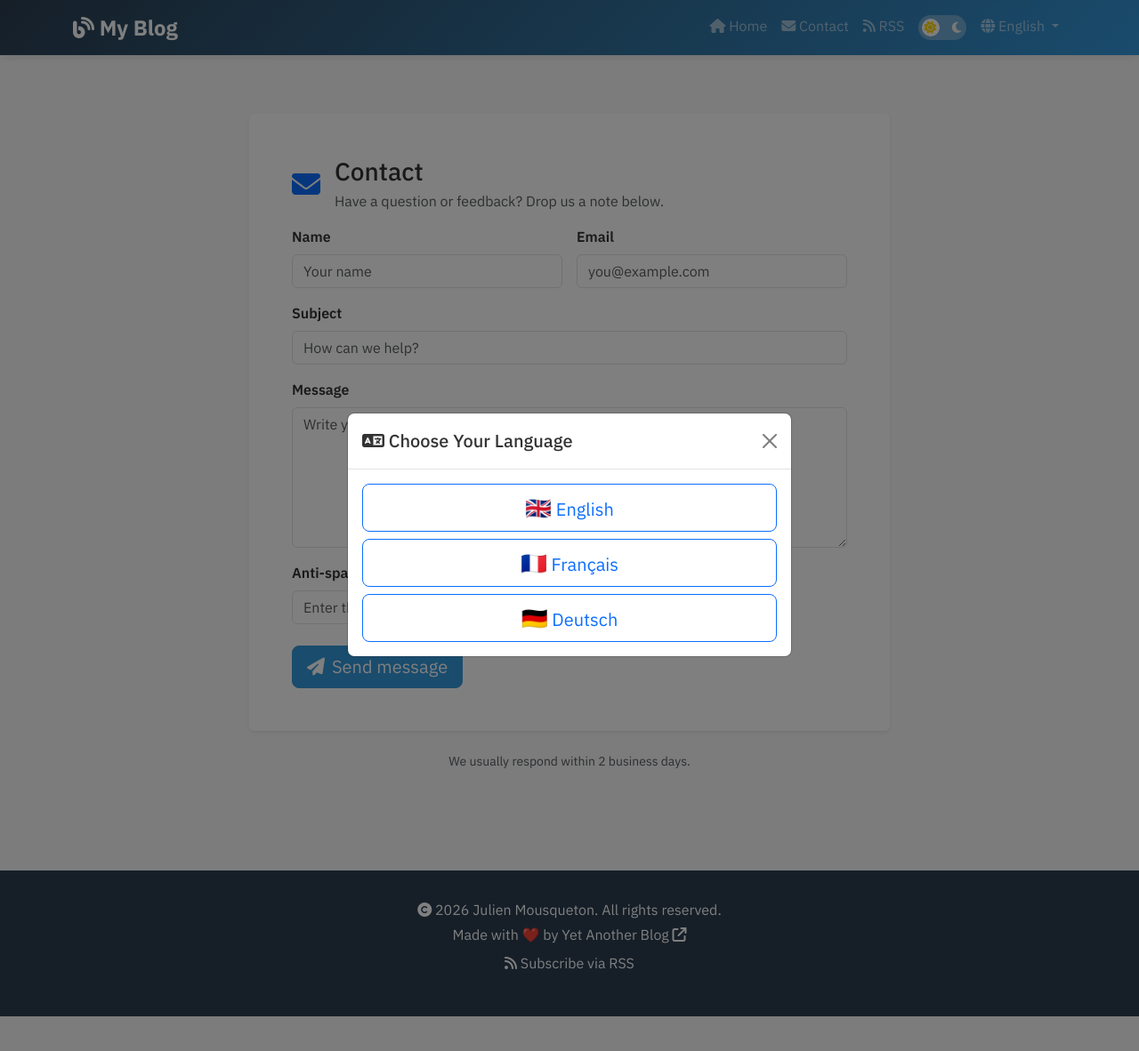
After one commit to JMousqueton/Yet-Another-Blog, a Flask app: page /en/contact in a window 1280 px wide. The commit adds this page. Shown: the top 1182 px of the page at 89% size. Run offline with Flask 3, Linux system fonts and the light colour scheme; the visitor is signed in with stand-in values (Sample User, id 1); data that the repository does not hold is empty; some libraries are stand-ins or nearby versions.

Commit message:
Add contact form functionality with multilingual support and admin management

```diff
--- a/app.py
+++ b/app.py
@@ -24,6 +24,7 @@ from flask_limiter.util import get_remote_address
 import pyotp
 import qrcode
 import base64
+import random
 
 # Load environment variables
 load_dotenv()
@@ -282,6 +283,27 @@ def get_disclaimer_page(lang):
         print(f"Error fetching disclaimer page for {lang}: {e}")
     return None
 
+def generate_captcha(lang):
+    """Generate a simple addition captcha using number words per language."""
+    translations = TRANSLATIONS.get(lang, TRANSLATIONS.get('en', {}))
+    lang_words = translations.get('contact', {}).get('captcha_numbers')
+    if not lang_words:
+        lang_words = ['Zero', 'One', 'Two', 'Three', 'Four', 'Five', 'Six', 'Seven', 'Eight', 'Nine']
+    a = random.randint(1, 4)
+    b = random.randint(1, 5)
+    prompt = f"{lang_words[a]} + {lang_words[b]} ="
+    return prompt, a + b
+
+def get_unread_contact_count():
+    """Return count of unread contact messages."""
+    try:
+        db = get_db()
+        row = db.execute('SELECT COUNT(*) as c FROM contact_messages WHERE is_read = 0').fetchone()
+        return row['c'] if row else 0
+    except Exception as e:
+        print(f"Error counting contact messages: {e}")
+        return 0
+
 @app.context_processor
 def inject_global_settings():
     """Inject commonly used settings and translations into all templates."""
@@ -305,7 +327,8 @@ def inject_global_settings():
         'blog_title': blog_title,
         't': translations,
         'lang': current_lang,  # Ensure lang is always available in templates
-        'disclaimer_page': get_disclaimer_page(current_lang)
+        'disclaimer_page': get_disclaimer_page(current_lang),
+        'contact_unread_count': get_unread_contact_count() if session.get('is_admin') else 0
     }
 
 def get_enabled_languages():
@@ -536,6 +559,24 @@ def migrate_database():
             cursor.execute("ALTER TABLE pages ADD COLUMN author TEXT")
             conn.commit()
             print("✓ Added author column to pages table")
+
+        # Contact messages table
+        cursor.execute('''
+            CREATE TABLE IF NOT EXISTS contact_messages (
+                id INTEGER PRIMARY KEY AUTOINCREMENT,
+                name TEXT NOT NULL,
+                email TEXT NOT NULL,
+                subject TEXT,
+                message TEXT NOT NULL,
+                language TEXT NOT NULL CHECK(language IN ('en', 'fr', 'de')),
+                is_read INTEGER DEFAULT 0,
+                created_at DATETIME DEFAULT CURRENT_TIMESTAMP
+            )
+        ''')
+        cursor.execute('''
+            CREATE INDEX IF NOT EXISTS idx_contact_messages_lang_read
+            ON contact_messages(language, is_read, created_at DESC)
+        ''')
 
         # Remove deprecated excerpt column by recreating table without it
         if 'excerpt' in pages_columns:
@@ -1147,6 +1188,98 @@ def page_detail_amp(lang, slug):
                          lang=lang,
                          blog_title=blog_title)
 
+
+@app.route('/<lang>/contact', methods=['GET', 'POST'])
+def contact(lang):
+    """Contact form per language, stores messages for admins."""
+    if lang not in LANGUAGES:
+        return redirect(url_for('index', lang=DEFAULT_LANGUAGE))
+
+    enabled_languages = get_enabled_languages()
+    if lang not in enabled_languages:
+        abort(404)
+
+    g.language = lang
+    db = get_db()
+
+    t_contact = TRANSLATIONS.get(lang, TRANSLATIONS.get('en', {})).get('contact', {})
+    error_required = t_contact.get('error_required', 'Please fill in your name, email, and message.')
+    success_msg = t_contact.get('success', 'Message sent! We will get back to you soon.')
+    error_generic = t_contact.get('error_generic', 'Error sending message.')
+    error_captcha = t_contact.get('error_captcha', 'Captcha is incorrect. Please try again.')
+
+    def new_captcha():
+        prompt, answer = generate_captcha(lang)
+        session['captcha_prompt'] = prompt
+        session['captcha_answer'] = answer
+        return prompt
+
+    # Always generate a fresh captcha for each page load
+    captcha_prompt = new_captcha()
+
+    if request.method == 'POST':
+        name = request.form.get('name', '').strip()
+        email = request.form.get('email', '').strip()
+        subject = request.form.get('subject', '').strip()
+        message = request.form.get('message', '').strip()
+        captcha_input = request.form.get('captcha_answer', '').strip()
+        expected = session.get('captcha_answer')
+
+        if not (captcha_input.isdigit() and expected is not None and int(captcha_input) == expected):
+            flash(error_captcha, 'error')
+            captcha_prompt = new_captcha()
+        elif not all([name, email, message]):
+            flash(error_required, 'error')
+            captcha_prompt = new_captcha()
+        else:
+            try:
+                db.execute('''
+                    INSERT INTO contact_messages (name, email, subject, message, language)
+                    VALUES (?, ?, ?, ?, ?)
+                ''', (name, email, subject, message, lang))
+                db.commit()
+                admin_email = (get_setting('admin_email', '') or '').strip()
+                if admin_email:
+                    email_subject = f"[Contact {lang.upper()}] {subject or 'New message'}"
+                    email_body = f"""
+                        <p>You have received a new contact message.</p>
+                        <ul>
+                            <li><strong>Name:</strong> {name}</li>
+                            <li><strong>Email:</strong> {email}</li>
+                            <li><strong>Language:</strong> {lang.upper()}</li>
+                            <li><strong>Subject:</strong> {subject or '—'}</li>
+                        </ul>
+                        <p><strong>Message:</strong></p>
+                        <pre style='white-space:pre-wrap;font-family:inherit;'>{message}</pre>
+                    """
+                    send_email(admin_email, email_subject, email_body)
+
+                flash(success_msg, 'success')
+                return redirect(url_for('contact', lang=lang))
+            except Exception as e:
+                flash(f"{error_generic} {str(e)}", 'error')
+                captcha_prompt = new_captcha()
+
+    meta_description = get_setting(f'blog_description_{lang}', get_setting('blog_description_en', ''))
+    blog_title = get_setting(f'blog_title_{lang}', get_setting('blog_title', 'My Blog'))
+    blog_subtitle = get_setting(f'blog_subtitle_{lang}', get_setting('blog_subtitle_en', ''))
+    meta_title = f"{blog_title} - Contact"
+    meta_url = request.url
+    template_css = get_setting('template_css', 'default.css')
+
+    return render_template('contact.html',
+                         lang=lang,
+                         languages=enabled_languages,
+                         template_css=template_css,
+                         blog_title=blog_title,
+                         blog_subtitle=blog_subtitle,
+                         meta_title=meta_title,
+                         meta_description=meta_description,
+                         meta_url=meta_url,
+                         meta_type='website',
+                         captcha_prompt=captcha_prompt,
+                         form_data=request.form if request.method == 'POST' else {})
+
 @app.route('/rss')
 @app.route('/rss/')
 def rss_feed_default():
@@ -1735,6 +1868,85 @@ def admin_pages():
                          search_query=search_query,
                          languages=LANGUAGES,
                          is_admin_user=is_admin_user)
+
+
+@app.route('/admin/contact-messages')
+@login_required
+@admin_required
+def admin_contact_messages():
+    """Inbox listing for contact form submissions."""
+    db = get_db()
+    language_filter = request.args.get('language', 'all')
+    status_filter = request.args.get('status', 'all')
+
+    query = 'SELECT * FROM contact_messages WHERE 1=1'
+    params = []
+
+    if language_filter != 'all':
+        query += ' AND language = ?'
+        params.append(language_filter)
+
+    if status_filter == 'unread':
+        query += ' AND is_read = 0'
+    elif status_filter == 'read':
+        query += ' AND is_read = 1'
+
+    query += ' ORDER BY created_at DESC'
+
+    messages = db.execute(query, params).fetchall()
+
+    return render_template('admin/contact_messages.html',
+                         messages=messages,
+                         languages=LANGUAGES,
+                         language_filter=language_filter,
+                         status_filter=status_filter)
+
+
+@app.route('/admin/contact-messages/<int:message_id>')
+@login_required
+@admin_required
+def admin_view_contact_message(message_id):
+    """View a single contact message and mark it read."""
+    db = get_db()
+    message = db.execute('SELECT * FROM contact_messages WHERE id = ?', (message_id,)).fetchone()
+    if not message:
+        flash('Message not found', 'error')
+        return redirect(url_for('admin_contact_messages'))
+
+    if not message['is_read']:
+        db.execute('UPDATE contact_messages SET is_read = 1 WHERE id = ?', (message_id,))
+        db.commit()
+
+    return render_template('admin/contact_message_detail.html', message=message)
+
+
+@app.route('/admin/contact-messages/<int:message_id>/mark-unread', methods=['POST'])
+@login_required
+@admin_required
+def admin_mark_contact_unread(message_id):
+    db = get_db()
+    db.execute('UPDATE contact_messages SET is_read = 0 WHERE id = ?', (message_id,))
+    db.commit()
+    flash('Message marked as unread', 'success')
+    ref = request.referrer or ''
+    if '/admin/contact-messages' in ref:
+        return redirect(ref)
+    return redirect(url_for('admin_contact_messages'))
+
+
+@app.route('/admin/contact-messages/<int:message_id>/delete', methods=['POST'])
+@login_required
+@admin_required
+def admin_delete_contact_message(message_id):
+    db = get_db()
+    message = db.execute('SELECT id FROM contact_messages WHERE id = ?', (message_id,)).fetchone()
+    if not message:
+        flash('Message not found', 'error')
+        return redirect(url_for('admin_contact_messages'))
+    db.execute('DELETE FROM contact_messages WHERE id = ?', (message_id,))
+    db.commit()
+    flash('Message deleted', 'success')
+    return redirect(url_for('admin_contact_messages'))
 
 @app.route('/admin/posts/delete/<int:post_id>', methods=['POST'])
 @login_required
--- a/locales/de.json
+++ b/locales/de.json
@@ -1,7 +1,8 @@
 {
   "nav": {
     "home": "Startseite",
-    "rss": "RSS"
+    "rss": "RSS",
+    "contact": "Kontakt"
   },
   "language_modal": {
     "title": "Wählen Sie Ihre Sprache"
@@ -47,6 +48,26 @@
     "subscribe_rss": "RSS abonnieren",
     "disclaimer": "Haftungsausschluss"
   },
+  "contact": {
+    "title": "Kontakt",
+    "intro": "Haben Sie Fragen oder Feedback? Schreiben Sie uns unten.",
+    "name": "Name",
+    "name_placeholder": "Ihr Name",
+    "email": "E-Mail",
+    "subject": "Betreff",
+    "subject_placeholder": "Wie können wir helfen?",
+    "message": "Nachricht",
+    "message_placeholder": "Ihre Nachricht...",
+    "send": "Nachricht senden",
+    "response_time": "Wir antworten in der Regel innerhalb von zwei Werktagen.",
+    "success": "Nachricht gesendet! Wir melden uns bald.",
+    "error_required": "Bitte Name, E-Mail und Nachricht ausfüllen.",
+    "error_generic": "Fehler beim Senden der Nachricht.",
+    "error_captcha": "Captcha ist falsch. Bitte erneut versuchen.",
+    "captcha_label": "Anti-Spam:",
+    "captcha_placeholder": "Geben Sie das Ergebnis als Zahl ein (z. B. 10, 12)",
+    "captcha_numbers": ["Null", "Eins", "Zwei", "Drei", "Vier", "Fuenf", "Sechs", "Sieben", "Acht", "Neun"]
+  },
   "locations": {
     "home": "Startseite",
     "homepage": "Startseite"
--- a/locales/en.json
+++ b/locales/en.json
@@ -1,7 +1,8 @@
 {
   "nav": {
     "home": "Home",
-    "rss": "RSS"
+    "rss": "RSS",
+    "contact": "Contact"
   },
   "language_modal": {
     "title": "Choose Your Language"
@@ -47,6 +48,26 @@
     "subscribe_rss": "Subscribe via RSS",
     "disclaimer": "Disclaimer"
   },
+  "contact": {
+    "title": "Contact",
+    "intro": "Have a question or feedback? Drop us a note below.",
+    "name": "Name",
+    "name_placeholder": "Your name",
+    "email": "Email",
+    "subject": "Subject",
+    "subject_placeholder": "How can we help?",
+    "message": "Message",
+    "message_placeholder": "Write your message here...",
+    "send": "Send message",
+    "response_time": "We usually respond within 2 business days.",
+    "success": "Message sent! We will get back to you soon.",
+    "error_required": "Please fill in your name, email, and message.",
+    "error_generic": "Error sending message.",
+    "error_captcha": "Captcha is incorrect. Please try again.",
+    "captcha_label": "Anti-spam:",
+    "captcha_placeholder": "Enter the result in figures (e.g. 10, 12)",
+    "captcha_numbers": ["Zero", "One", "Two", "Three", "Four", "Five", "Six", "Seven", "Eight", "Nine"]
+  },
   "locations": {
     "home": "Home",
     "homepage": "Homepage"
--- a/locales/fr.json
+++ b/locales/fr.json
@@ -1,7 +1,8 @@
 {
   "nav": {
     "home": "Accueil",
-    "rss": "RSS"
+    "rss": "RSS",
+    "contact": "Contact"
   },
   "language_modal": {
     "title": "Choisissez votre langue"
@@ -47,6 +48,26 @@
     "subscribe_rss": "S'abonner via RSS",
     "disclaimer": "Mentions légales"
   },
+  "contact": {
+    "title": "Contact",
+    "intro": "Une question ou un retour ? Envoyez-nous un message ci-dessous.",
+    "name": "Nom",
+    "name_placeholder": "Votre nom",
+    "email": "Email",
+    "subject": "Sujet",
+    "subject_placeholder": "Comment pouvons-nous aider ?",
+    "message": "Message",
+    "message_placeholder": "Écrivez votre message ici...",
+    "send": "Envoyer le message",
+    "response_time": "Nous répondons généralement sous 2 jours ouvrés.",
+    "success": "Message envoyé ! Nous revenons vers vous rapidement.",
+    "error_required": "Merci de renseigner votre nom, email et message.",
+    "error_generic": "Erreur lors de l'envoi du message.",
+    "error_captcha": "Le captcha est incorrect. Merci de réessayer.",
+    "captcha_label": "Anti-spam :",
+    "captcha_placeholder": "Entrez le résultat en chiffres (ex : 10, 12)",
+    "captcha_numbers": ["Zéro", "Un", "Deux", "Trois", "Quatre", "Cinq", "Six", "Sept", "Huit", "Neuf"]
+  },
   "locations": {
     "home": "Accueil",
     "homepage": "Page d'accueil"
--- a/templates/admin/base_admin.html
+++ b/templates/admin/base_admin.html
@@ -100,6 +100,7 @@
             <li><a href="{{ url_for('admin_new_post') }}" {% if active_page == 'new_post' %}class="active"{% endif %}><i class="fas fa-plus-circle"></i> New Post</a></li>
             <li><a href="{{ url_for('admin_pages') }}" {% if active_page == 'pages' %}class="active"{% endif %}><i class="fas fa-file"></i> Pages</a></li>
             <li><a href="{{ url_for('admin_new_page') }}" {% if active_page == 'new_page' %}class="active"{% endif %}><i class="fas fa-plus"></i> New Page</a></li>
+            <li><a href="{{ url_for('admin_contact_messages') }}" {% if active_page == 'contact_messages' %}class="active"{% endif %}><i class="fas fa-inbox"></i> Messages {% if contact_unread_count %}<span class="badge bg-danger rounded-pill ms-1">{{ contact_unread_count }}</span>{% endif %}</a></li>
             <li><a href="{{ url_for('admin_statistics') }}" {% if active_page == 'statistics' %}class="active"{% endif %}><i class="fas fa-chart-line"></i> Statistics</a></li>
             {% if session.get('is_admin') %}
             <li><a href="{{ url_for('admin_authors') }}" {% if active_page == 'authors' %}class="active"{% endif %}><i class="fas fa-users"></i> Authors</a></li>
--- a/templates/base.html
+++ b/templates/base.html
@@ -175,6 +175,12 @@
                         <a class="nav-link" href="/{{ lang }}">
                             <i class="fas fa-home"></i>
                             {{ t.nav.home }}
+                        </a>
+                    </li>
+                    <li class="nav-item">
+                        <a class="nav-link" href="/{{ lang }}/contact">
+                            <i class="fas fa-envelope"></i>
+                            {{ t.nav.contact if t.nav.contact else 'Contact' }}
                         </a>
                     </li>
                     <li class="nav-item">
--- /dev/null
+++ b/templates/contact.html
@@ -0,0 +1,73 @@
+{% extends "base.html" %}
+
+{% block title %}{{ t.contact.title if t.contact else 'Contact' }}{% endblock %}
+
+{% block content %}
+<section class="py-5">
+    <div class="container">
+        <div class="row justify-content-center">
+            <div class="col-lg-8">
+                <div class="card shadow-sm border-0 mb-4">
+                    <div class="card-body p-4 p-md-5">
+                        {% with messages = get_flashed_messages(with_categories=true) %}
+                        {% if messages %}
+                        {% for category, message in messages %}
+                        <div class="alert alert-{{ 'danger' if category == 'error' else 'success' }} alert-dismissible fade show" role="alert">
+                            {{ message }}
+                            <button type="button" class="btn-close" data-bs-dismiss="alert"></button>
+                        </div>
+                        {% endfor %}
+                        {% endif %}
+                        {% endwith %}
+
+                        <div class="d-flex align-items-center mb-3">
+                            <div class="me-3 text-primary" style="font-size: 2rem;">
+                                <i class="fas fa-envelope"></i>
+                            </div>
+                            <div>
+                                <h1 class="h3 mb-1">{{ t.contact.title if t.contact else 'Contact' }}</h1>
+                                <p class="text-muted mb-0">{{ t.contact.intro if t.contact else 'Have a question or feedback? Drop a note below.' }}</p>
+                            </div>
+                        </div>
+
+                        <form method="POST" action="{{ url_for('contact', lang=lang) }}">
+                            <input type="hidden" name="csrf_token" value="{{ csrf_token() }}" />
+                            <div class="row g-3">
+                                <div class="col-md-6">
+                                    <label class="form-label fw-semibold">{{ t.contact.name if t.contact else 'Name' }}</label>
+                                    <input type="text" name="name" class="form-control" placeholder="{{ t.contact.name_placeholder if t.contact else 'Your name' }}" value="{{ form_data.get('name','') }}" required>
+                                </div>
+                                <div class="col-md-6">
+                                    <label class="form-label fw-semibold">{{ t.contact.email if t.contact else 'Email' }}</label>
+                                    <input type="email" name="email" class="form-control" placeholder="you@example.com" value="{{ form_data.get('email','') }}" required>
+                                </div>
+                                <div class="col-12">
+                                    <label class="form-label fw-semibold">{{ t.contact.subject if t.contact else 'Subject' }}</label>
+                                    <input type="text" name="subject" class="form-control" placeholder="{{ t.contact.subject_placeholder if t.contact else 'How can we help?' }}" value="{{ form_data.get('subject','') }}">
+                                </div>
+                                <div class="col-12">
+                                    <label class="form-label fw-semibold">{{ t.contact.message if t.contact else 'Message' }}</label>
+                                    <textarea name="message" class="form-control" rows="6" placeholder="{{ t.contact.message_placeholder if t.contact else 'Write your message here...' }}" required>{{ form_data.get('message','') }}</textarea>
+                                </div>
+                                <div class="col-md-6">
+                                    <label class="form-label fw-semibold">{{ t.contact.captcha_label if t.contact else 'Anti-spam check' }} <span class="text-muted">{{ captcha_prompt }}</span></label>
+                                    <input type="text" name="captcha_answer" class="form-control" placeholder="{{ t.contact.captcha_placeholder if t.contact else 'Enter the result' }}" required>
+                                </div>
+                            </div>
+                            <div class="d-grid d-sm-flex gap-3 mt-4 align-items-center">
+                                <button type="submit" class="btn btn-primary btn-lg">
+                                    <i class="fas fa-paper-plane me-2"></i>{{ t.contact.send if t.contact else 'Send message' }}
+                                </button>
+                            </div>
+                        </form>
+                    </div>
+                </div>
+
+                <div class="text-center text-muted small">
+                    {{ t.contact.response_time if t.contact else 'We usually respond within 1 business day.' }}
+                </div>
+            </div>
+        </div>
+    </div>
+</section>
+{% endblock %}
```
Also changed, not shown: init_db.py (+18 -0 lines), templates/admin/contact_message_detail.html (added, +47 -0 lines), templates/admin/contact_messages.html (added, +80 -0 lines).
